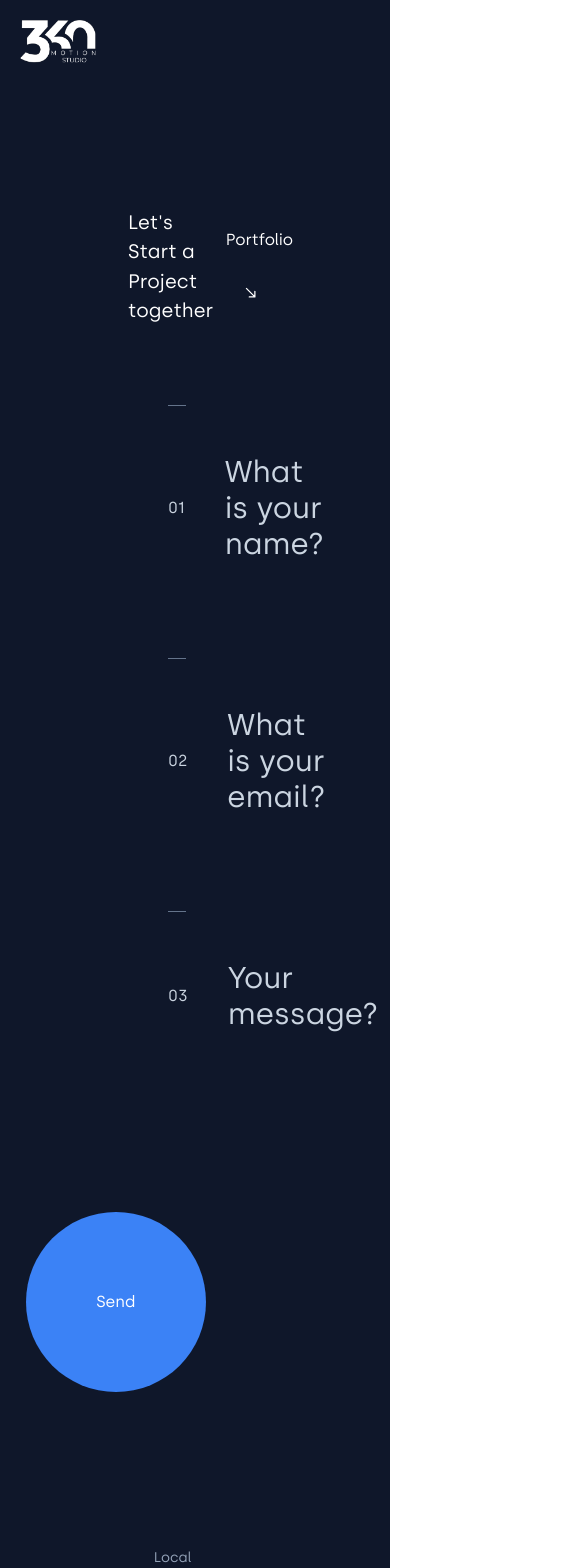
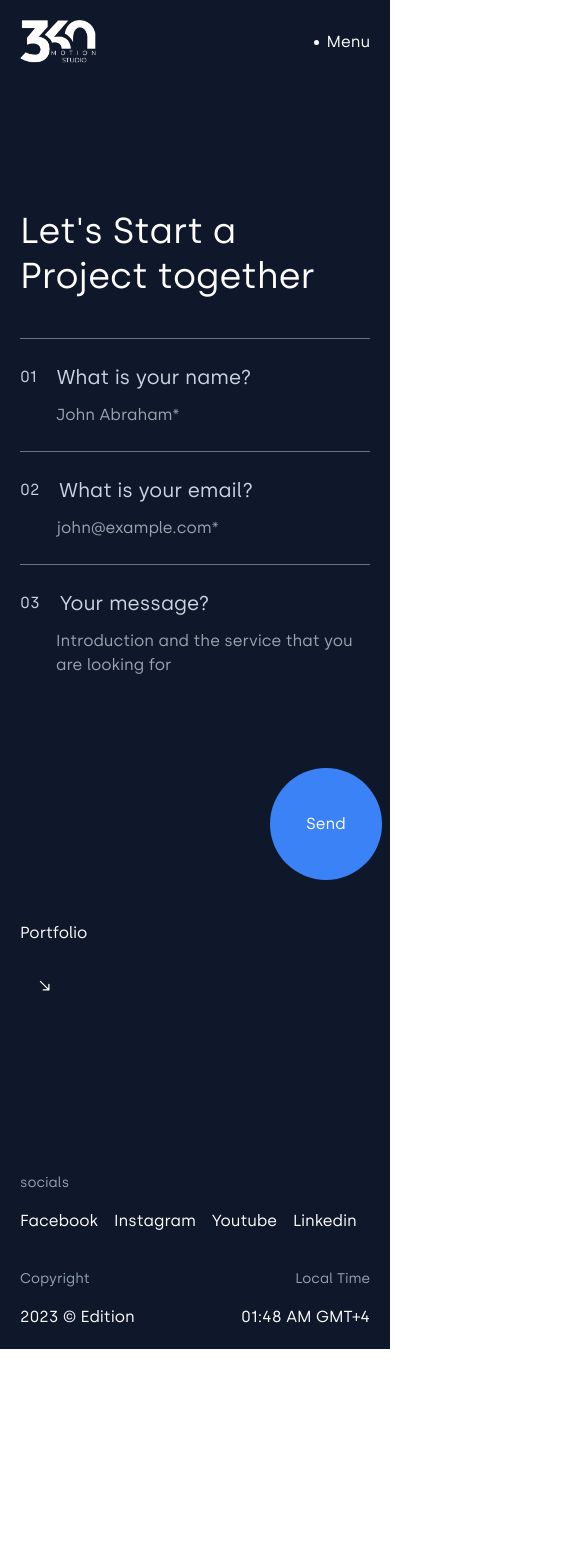
Before and after one commit to Lord-Anarak/davidPortfolio, a Next.js app: page /contact in a window 390 px wide. Shown: the top 1568 px of the page, 585 px wide, since content can reach past the window. After the commit the page ends 1349 px from the top, so only its background shows below. Built offline with nearby package versions, Linux system fonts and the light colour scheme.

Commit message:
mobile-responsive-test-2

```diff
--- a/src/app/components/Footer.jsx
+++ b/src/app/components/Footer.jsx
@@ -80,7 +80,7 @@ const Footer = () => {
             <p className="relative z-10">+971 54 588 9937</p>
           </RoundedButton>
         </div>
-        <div className="flex sm:flex-row flex-col-reverse gap-5 sm:gap-0 justify-between p-5 sm:mt-24 mt-5">
+        <div className="flex sm:flex-row flex-col-reverse gap-5 sm:gap-0 justify-between p-3 sm:p-5 sm:mt-24 mt-5">
           <div className="flex gap-10 sm:items-end justify-between">
             <span className="flex flex-col sm:gap-5 ">
               <h3 className="m-0 p-2 cursor-pointer text-sm text-slate-400">
--- a/src/app/components/Header.jsx
+++ b/src/app/components/Header.jsx
@@ -60,12 +60,23 @@ const Header = () => {
             })}
           </ul>
         </nav>
+        <button
+          className={`${
+            path === "/contact" ? "text-white" : ""
+          } sm:hidden flex items-center`}
+          onClick={() => setIsOpen(!IsOpen)}>
+          <span
+            className={`w-[5px] h-[5px] inline-block rounded-full mr-2 ${
+              path === "/contact" ? "bg-white" : "bg-black"
+            }`}></span>
+          Menu
+        </button>
       </div>
 
       <motion.button
         initial={{ scale: 0 }}
         animate={{
-          scale: isScrolled ? 1 : 0,
+          scale: isScrolled || IsOpen ? 1 : 0,
         }}
         transition={{ duration: 0.3, ease: "easeIn", type: "tween" }}
         className={`burgerButton sm:m-10 m-3 z-50`}
--- a/src/app/contact/page.jsx
+++ b/src/app/contact/page.jsx
@@ -1,5 +1,6 @@
 "use client";
 import React, { useState, useRef, useEffect } from "react";
+import Link from "next/link";
 import { motion, useScroll, useTransform } from "framer-motion";
 
 import Magnetic from "../components/common/Magnetic";
@@ -18,7 +19,7 @@ const ContactPage = () => {
   const formRef = useRef();
   const container = useRef(null);
 
-  const [time, setTime] = useState(getDubaiTime())
+  const [time, setTime] = useState(getDubaiTime());
 
   useEffect(() => {
     // Update time every second
@@ -34,7 +35,7 @@ const ContactPage = () => {
     target: container,
     offset: ["start end", "end end"],
   });
-  const x = useTransform(scrollYProgress, [0, 1], [0, 300]);
+  const x = useTransform(scrollYProgress, [0, 1], [-100, 400]);
 
   const [form, setForm] = useState({ name: "", email: "", message: "" });
   const [isLoading, setIsLoading] = useState(false);
@@ -47,17 +48,19 @@ const ContactPage = () => {
   return (
     <>
       <div
-        className="px-32 py-52 bg-slate-900 flex justify-between"
+        className="sm:px-32 px-5 py-52 bg-slate-900 flex sm:flex-row flex-col justify-between"
         ref={container}>
-        <div className="w-[73%]">
-          <h1 className="text-[5vw] text-white ">
+        <div className="sm:w-[73%]">
+          <h1 className="sm:text-[5vw] leading-tight text-4xl text-white ">
             Let&apos;s Start a Project together
           </h1>
-          <form action="" ref={formRef} className="mt-10 p-10 relative">
-            <label className="flex flex-col py-12 gap-6 text-slate-300 border-t border-slate-500">
+          <form action="" ref={formRef} className="mt-10 sm:p-10 relative">
+            <label className="flex flex-col sm:py-12 py-6 sm:gap-6 gap-3 text-slate-300 border-t border-slate-500">
               <span className="flex items-center">
                 01
-                <span className="ml-10 text-3xl">What is your name?</span>
+                <span className="sm:ml-10 ml-5 sm:text-3xl text-xl">
+                  What is your name?
+                </span>
               </span>
               <input
                 type="text"
@@ -65,14 +68,16 @@ const ContactPage = () => {
                 value={form.name}
                 onChange={handleChange}
                 placeholder="John Abraham*"
-                className="ml-16 bg-transparent border-none outline-none placeholder:text-xl"
+                className="sm:ml-16 ml-9 bg-transparent border-none outline-none sm:placeholder:text-xl placeholder:text-base"
                 required
               />
             </label>
-            <label className="flex flex-col py-12 gap-6 text-slate-300 border-t border-slate-500">
+            <label className="flex flex-col sm:py-12 py-6 sm:gap-6 gap-3 text-slate-300 border-t border-slate-500">
               <span className="flex items-center">
                 02
-                <span className="ml-10 text-3xl">What is your email?</span>
+                <span className="sm:ml-10 ml-5 sm:text-3xl text-xl">
+                  What is your email?
+                </span>
               </span>
               <input
                 type="email"
@@ -80,14 +85,16 @@ const ContactPage = () => {
                 value={form.email}
                 onChange={handleChange}
                 placeholder="john@example.com*"
-                className="ml-16 bg-transparent border-none outline-none placeholder:text-xl"
+                className="sm:ml-16 ml-9 bg-transparent border-none outline-none sm:placeholder:text-xl placeholder:text-base"
                 required
               />
             </label>
-            <label className="flex flex-col py-12 gap-6 text-slate-300 border-t border-slate-500">
+            <label className="flex flex-col sm:py-12 py-6 sm:gap-6 gap-3 text-slate-300 border-t border-slate-500">
               <span className="flex items-center">
                 03
-                <span className="ml-10 text-3xl">Your message?</span>
+                <span className="sm:ml-10 ml-5 sm:text-3xl text-xl">
+                  Your message?
+                </span>
               </span>
               <textarea
                 rows="7"
@@ -96,7 +103,7 @@ const ContactPage = () => {
                 value={form.message}
                 onChange={handleChange}
                 placeholder="Introduction and the service that you are looking for"
-                className="ml-16 bg-transparent border-none outline-none placeholder:text-xl resize-none"
+                className="sm:ml-16 ml-9 bg-transparent border-none outline-none sm:placeholder:text-xl placeholder:text-base resize-none"
                 required
               />
             </label>
@@ -105,13 +112,13 @@ const ContactPage = () => {
               className="absolute left-[calc(100%-500px)] top-[calc(90%-5px)]">
               <RoundedButton
                 backgroundColor={"#334BD3"}
-                className="h-[180px] w-[180px] bg-blue-500 text-white rounded-full absolute flex items-center justify-center cursor-pointer">
+                className="sm:h-[180px] sm:w-[180px] h-28 w-28 bg-blue-500 text-white rounded-full absolute flex items-center justify-center cursor-pointer">
                 <p className="m-0 z-10 relative">Send</p>
               </RoundedButton>
             </motion.div>
           </form>
         </div>
-        <div className="w-[27%] flex flex-col justify-start relative">
+        <div className="w-[27%] flex flex-col justify-start relative mt-20 sm:mt-0">
           <h2 className="text-white mt-5">Portfolio</h2>
           <svg
             className="absolute top-20 left-5 scale-125"
@@ -127,38 +134,55 @@ const ContactPage = () => {
           </svg>
         </div>
       </div>
-      <div className="flex justify-between p-5 bg-slate-900 text-white">
-        <div className="flex gap-10 items-end">
-          <span className="flex flex-col gap-5 ">
+      <div className="flex sm:flex-row flex-col-reverse gap-5 sm:gap-0 justify-between p-3 sm:p-5 bg-slate-900">
+        <div className="flex gap-10 sm:items-end justify-between">
+          <span className="flex flex-col sm:gap-5 ">
             <h3 className="m-0 p-2 cursor-pointer text-sm text-slate-400">
               Copyright
             </h3>
-            <p className="m-0 p-2 cursor-pointer">2023 © Edition</p>
+            <p className="m-0 p-2 cursor-pointer text-white">2023 © Edition</p>
           </span>
-          <span className="flex flex-col gap-5 ">
-            <h3 className="m-0 p-2 cursor-pointer text-sm text-slate-400">
+          <span className="flex flex-col sm:gap-5 ">
+            <h3 className="m-0 p-2 cursor-pointer text-sm text-slate-400 sm:text-start text-end">
               Local Time
             </h3>
-            <p className="m-0 p-2 cursor-pointer">{time} GMT+4</p>
+            <p className="m-0 p-2 cursor-pointer sm:text-start text-end text-white">
+              {time} GMT+4
+            </p>
           </span>
         </div>
-        <div className="flex gap-10 items-end">
-          <span className="flex flex-col gap-5 ">
+        <div className="flex sm:gap-10 items-end">
+          <span className="flex flex-col sm:gap-5 ">
             <h3 className="m-0 p-2 cursor-pointer text-sm text-slate-400">
               socials
             </h3>
             <Magnetic>
-              <p className="m-0 p-2 cursor-pointer">Facebook</p>
+              <Link
+                href="https://www.facebook.com/people/360-Motion-Studio/100092259304482/"
+                target="_blank"
+                className="m-0 p-2 cursor-pointer text-white">
+                Facebook
+              </Link>
             </Magnetic>
           </span>
           <Magnetic>
-            <p className="m-0 p-2 cursor-pointer">Instagram</p>
+            <Link
+              href="https://instagram.com/360motionstud"
+              target="_blank"
+              className="m-0 p-2 cursor-pointer text-white">
+              Instagram
+            </Link>
           </Magnetic>
           <Magnetic>
-            <p className="m-0 p-2 cursor-pointer">Youtube</p>
+            <p className="m-0 p-2 cursor-pointer text-white">Youtube</p>
           </Magnetic>
           <Magnetic>
-            <p className="m-0 p-2 cursor-pointer">Linkedin</p>
+            <Link
+              href="https://www.linkedin.com/in/david-kotoka-913782231"
+              target="blank"
+              className="m-0 p-2 cursor-pointer text-white">
+              Linkedin
+            </Link>
           </Magnetic>
         </div>
       </div>
--- a/src/app/work/page.jsx
+++ b/src/app/work/page.jsx
@@ -10,8 +10,8 @@ const WorkPage = () => {
 
   return (
     <div className="bg-white">
-      <div className="flex h-[80vh] justify-center items-center mb-10">
-        <h1 className="text-[5vw] px-[20vw] uppercase">
+      <div className="flex h-[80vh] justify-center items-center sm:mb-10">
+        <h1 className="sm:text-[5vw] sm:px-[20vw] text-5xl px-5 uppercase">
           <TextAnimation
             text={"Creating Product designs that you never seen before"}
             once
```
Also changed, not shown: src/app/about/page.jsx (+6 -6 lines).
